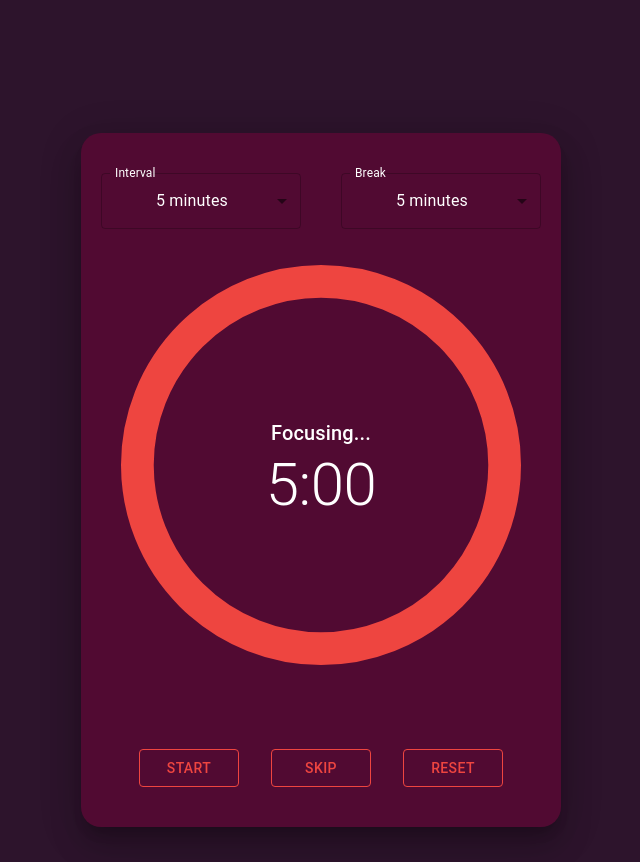
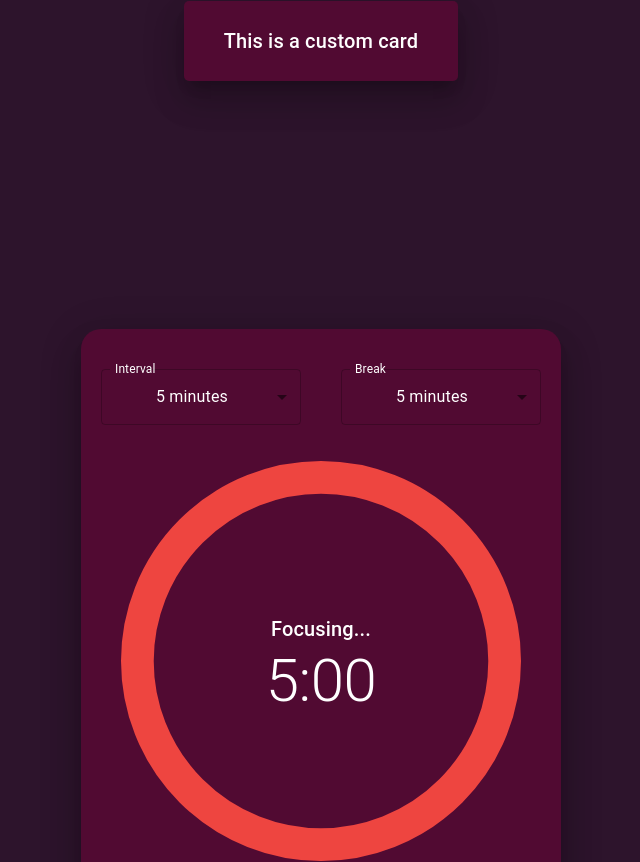
Before and after one commit to dabeedc/teamesse, a React (Create React App) app in the folder pomodoro/: page / in a window 1280 px wide. Shown: the part 780-1642 px from the top of the page, without its empty margins (319-959 px from the left). Built offline with nearby package versions, Linux system fonts and the light colour scheme.

Commit message:
Add reusable card

```diff
--- a/pomodoro/src/clock/Clock.js
+++ b/pomodoro/src/clock/Clock.js
@@ -9,6 +9,7 @@ import {
   InputLabel,
 } from "@mui/material";
 import { useEffect, useState } from "react";
+import { CustomCard } from "../components/CustomCard";
 
 const FOCUS = "Focusing...";
 const BREAK = "Break time!";
@@ -50,28 +51,7 @@ export const Clock = () => {
   };
 
   return (
-    <Box
-      sx={{
-        display: "flex",
-        flexDirection: "column",
-        justifyContent: "center",
-        alignItems: "center",
-        m: 30,
-      }}
-    >
-      <Box
-        sx={{
-          borderRadius: 5,
-          // width: "50%",
-          // height: "60%",
-          display: "flex",
-          flexDirection: "column",
-          justifyContent: "center",
-          alignItems: "center",
-          backgroundColor: "common.fourth",
-          boxShadow: 20,
-        }}
-      >
+    <CustomCard sx={{ m: 20 }}>
       <Box
         sx={{
           mt: 5,
@@ -189,9 +169,7 @@ export const Clock = () => {
               setInSession(false);
               setStarted(false);
               setTimeLeft(0);
-                setTimeLeft(
-                  mode === BREAK ? initialFocusTime : initialBreakTime
-                );
+              setTimeLeft(mode === BREAK ? initialFocusTime : initialBreakTime);
               setMode(mode === BREAK ? FOCUS : BREAK);
             }}
             disabled={started}
@@ -202,7 +180,6 @@ export const Clock = () => {
             onClick={() => {
               setInSession(false);
               setStarted(false);
-                setMode(FOCUS);
             }}
             disabled={started}
           >
@@ -210,7 +187,6 @@ export const Clock = () => {
           </Button>
         </Box>
       </Box>
-      </Box>
-    </Box>
+    </CustomCard>
   );
 };
--- a/pomodoro/src/components/ColorSampler.js
+++ b/pomodoro/src/components/ColorSampler.js
@@ -1,4 +1,5 @@
 import { Box, Button, Typography } from "@mui/material";
+import { CustomCard } from "./CustomCard";
 
 export const ColorSampler = () => {
   return (
@@ -50,6 +51,10 @@ export const ColorSampler = () => {
         <Typography color="common.white">Primary Color</Typography>
       </Button>
       <Button color="secondary">Secondary Color</Button>
+
+      <CustomCard sx={{ m: 5 }}>
+        <Typography variant="h6">This is a custom card</Typography>
+      </CustomCard>
     </Box>
   );
 };
--- /dev/null
+++ b/pomodoro/src/components/CustomCard.js
@@ -0,0 +1,30 @@
+import { Box } from "@mui/material";
+
+export const CustomCard = ({ children, ...props }) => {
+  return (
+    <Box {...props}>
+      <Box
+        sx={{
+          display: "flex",
+          flexDirection: "column",
+          justifyContent: "center",
+          alignItems: "center",
+        }}
+      >
+        <Box
+          sx={{
+            borderRadius: 5,
+            display: "flex",
+            flexDirection: "column",
+            justifyContent: "center",
+            alignItems: "center",
+            backgroundColor: "common.fourth",
+            boxShadow: 20,
+          }}
+        >
+          {children}
+        </Box>
+      </Box>
+    </Box>
+  );
+};
```
Lines whose indentation alone changed are shown as unchanged.
